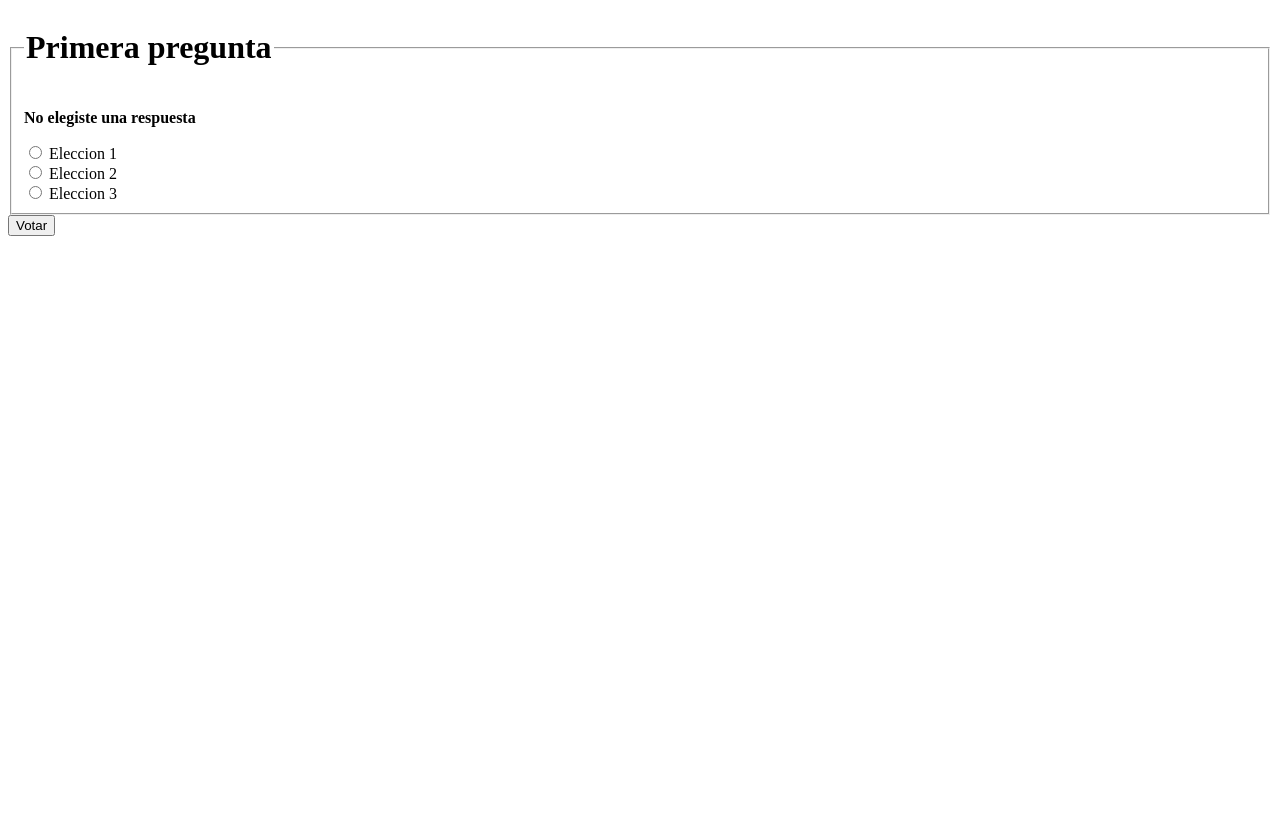
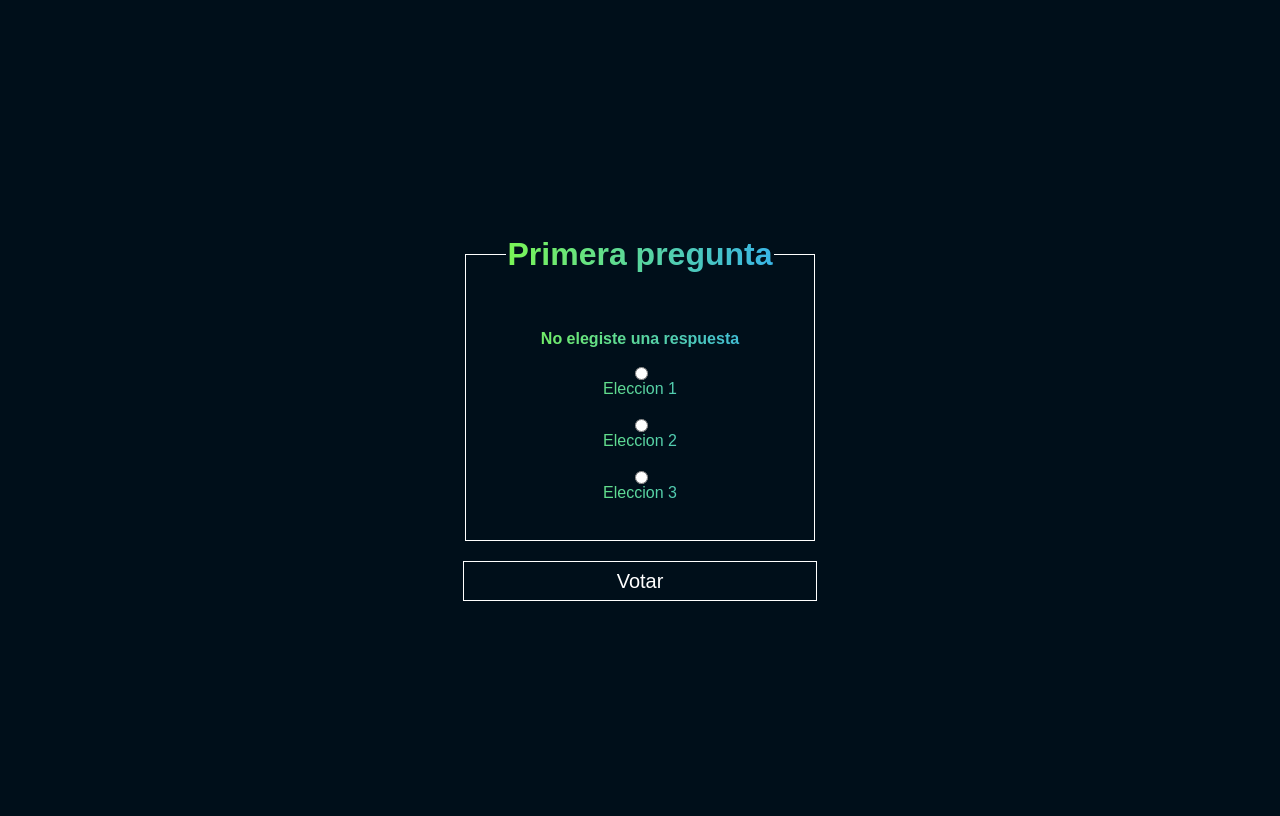
Before and after one commit to alejopanto/django, a Django app: page /polls/1/vote/ in a window 1280 px wide. Before the commit the page ends 236 px from the top, so only its background shows below. Run offline with Django 4.2, Linux system fonts and the light colour scheme; data comes from the database, SQL or seed files in the repository; both versions use the stored data as it was after the commit.

Commit message:
styles in detail, result

```diff
--- /dev/null
+++ b/premiosplatzi/polls/static/polls/detail.css
@@ -0,0 +1,36 @@
+form {
+    background: linear-gradient(
+        to right,
+        hsl(98, 100%, 62%),
+        hsl(204, 100%,  59%)
+    );
+    -webkit-background-clip: text;
+    -webkit-text-fill-color: transparent;
+    text-align: center;
+}
+fieldset {
+    align-items: center;
+    border: 1px solid white;
+    display: flex;
+    flex-direction: column;
+    justify-content: center;
+    padding: 20px 40px;
+}
+
+input[type="submit"] {
+    -webkit-text-fill-color: white;
+    background-color: hsl(205, 100%, 5%);
+    border: 1px solid white;
+    font-size: 20px;
+    height: 40px;
+    margin-top: 20px;
+    width: 100%;
+    cursor: pointer;
+}
+input[type="submit"]:hover, input[type="submit"]:active {
+    background: linear-gradient(
+        to right,
+        hsl(98, 100%, 62%),
+        hsl(204, 100%,  59%)
+    );
+}
--- a/premiosplatzi/polls/templates/polls/detail.html
+++ b/premiosplatzi/polls/templates/polls/detail.html
@@ -1,3 +1,16 @@
+{% load static %}
+
+<!DOCTYPE html>
+<html lang="en">
+<head>
+  <meta charset="UTF-8">
+  <meta http-equiv="X-UA-Compatible" content="IE=edge">
+  <meta name="viewport" content="width=device-width, initial-scale=1.0">
+  <link rel="stylesheet" href="{% static 'polls/styles.css' %}">
+  <link rel="stylesheet" href="{% static 'polls/detail.css' %}">
+  <title>{{ question.question_text}}</title>
+</head>
+<body>
   <form action="{% url 'polls:vote' question.id %}" method="post">
     {% csrf_token %}
     <fieldset>
@@ -20,11 +33,5 @@
     </fieldset>
     <input type="submit" value="Votar">
   </form>
-
-
-<!-- <h1>{{ question.question_text }}</h1>
-<ul>
-  {% for choice in question.choice_set.all %}
-  <li>{{ choice.choice_text }}</li>
-  {% endfor %}
-</ul> -->
+</body>
+</html>
```
Also changed, not shown: premiosplatzi/polls/static/polls/result.css (added, +18 -0 lines), premiosplatzi/polls/templates/polls/results.html (+15 -0 lines), premiosplatzi/db.sqlite3. Lines whose indentation alone changed are shown as unchanged.
